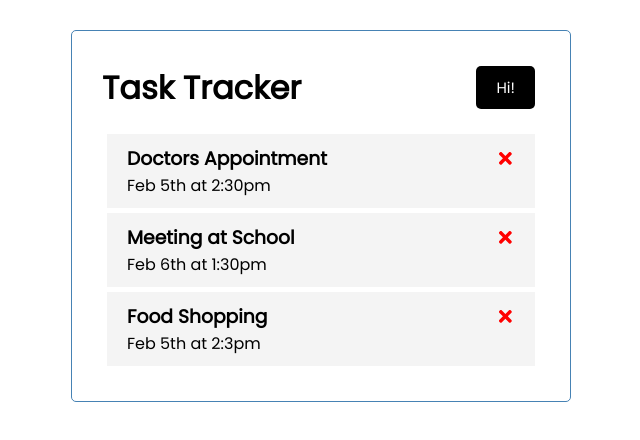
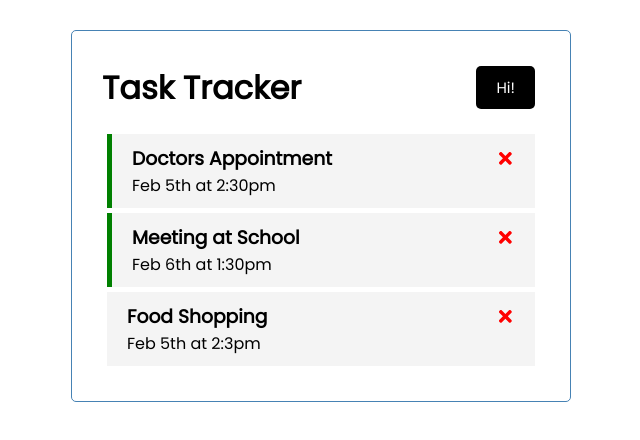
Before and after one commit to Monge1h/react-task-tracker, a React (Create React App) app: page / in a window 1280 px wide. Shown: the top 440 px of the page, without its empty margins (319-959 px from the left). Built offline with nearby package versions, Linux system fonts and the light colour scheme.

Commit message:
Add toggle reminder functionality

```diff
--- a/src/App.js
+++ b/src/App.js
@@ -27,11 +27,21 @@
 const deleteTask = (id) => {
 	setTasks(tasks.filter((task) => task.id !== id))
 }
+
+// Toggle Reminder
+const toggleReminder = (id) =>{
+	setTasks(
+		tasks.map((task) =>
+		task.id === id ? {...task, reminder: !task.reminder} : task
+	))
+}
+
   return (
     <div className="container">
       <Header title="Task Tracker"/>
       {tasks.length > 0 ? (
-	  <Tasks tasks={tasks} onDelete={deleteTask}/>) :
+	  <Tasks tasks={tasks} onDelete={deleteTask}
+	  onToggle={toggleReminder}/>) :
 	  ('No Tasks To Show')}
     </div>
   );
--- a/src/components/Task.js
+++ b/src/components/Task.js
@@ -1,8 +1,8 @@
 import { FaTimes } from 'react-icons/fa'
 
-const Task = ({ task, onDelete }) => {
+const Task = ({ task, onDelete, onToggle }) => {
 	return (
-		<div className='task'>
+		<div className={`task ${task.reminder ? 'reminder' : ''}`} onDoubleClick={() => onToggle(task.id)}>
 			<h3>{task.text}
 			<FaTimes style={{color:'red', cursor:'pointer'}}
 			onClick={() => onDelete(task.id)}/></h3>
--- a/src/components/Tasks.js
+++ b/src/components/Tasks.js
@@ -1,10 +1,11 @@
 import Task from './Task'
 
-const Tasks = ({tasks, onDelete}) => {
+const Tasks = ({ tasks, onDelete, onToggle }) => {
 	return (
 		<>
 			{tasks.map((task) => (
-				<Task key={task.id} task={task} onDelete={onDelete}/>
+				<Task key={task.id} task={task}
+				onDelete={onDelete} onToggle={onToggle}/>
 			))}
 		</>
 	)
```
